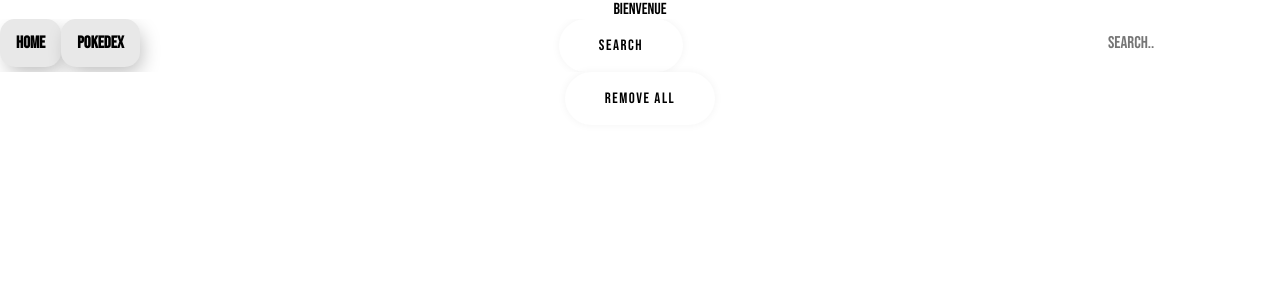
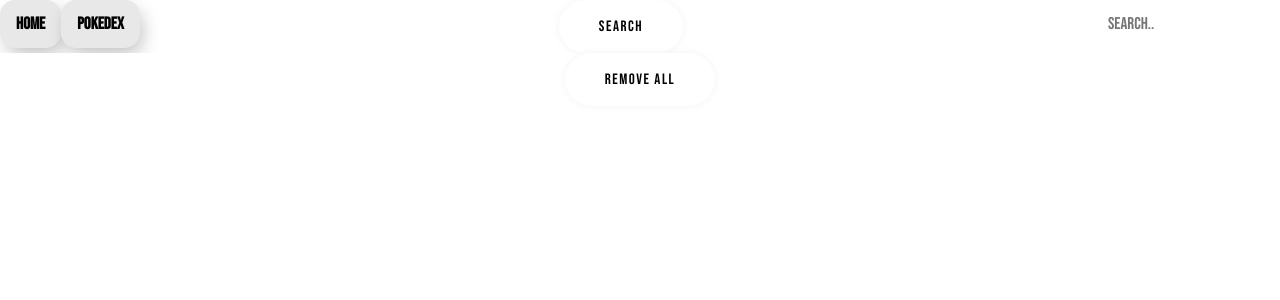
Before and after one commit to stiles667/Pokemon, a React (Create React App) app in the folder my-project/: page /Pokedex in a window 1280 px wide. Shown: the top 300 px of the page. Built offline with nearby package versions, Linux system fonts and the light colour scheme.

Commit message:
changement

```diff
--- a/my-project/src/composant/PokeDex.jsx
+++ b/my-project/src/composant/PokeDex.jsx
@@ -40,7 +40,7 @@ function PokeDex() {
 
   return (
     <div className="container">
-      bienvenue
+
       <div className="topnav">
         <div className="link-buttons">
           <Link to="/" className="link-button">
```
